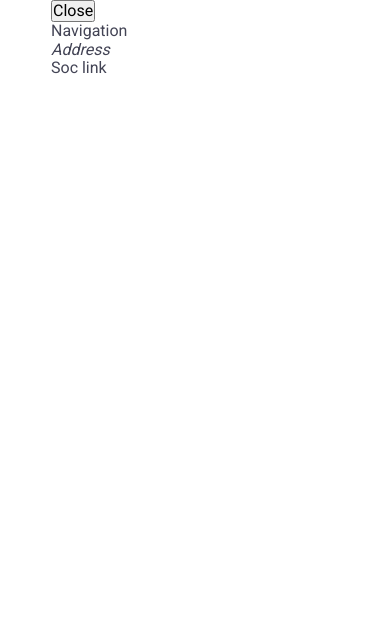
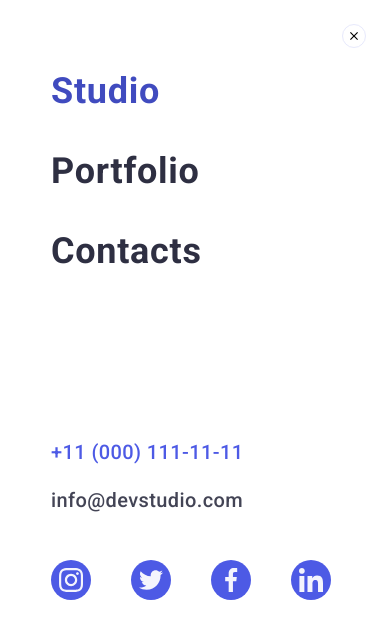
Before and after one commit to Vita2087/goit-markup-hw-06, a plain HTML site: page index.html in a window 390 px wide. Drawn offline with nearby package versions, Linux system fonts and the light colour scheme.

Commit message:
mobile menu

```diff
--- a/css/styles.css
+++ b/css/styles.css
@@ -221,11 +221,95 @@ textarea {
   visibility: hidden;
   pointer-events: none;
 
+  transition: opacity 250ms cubic-bezier(0.4, 0, 0.2, 1),
+    visibility 250ms cubic-bezier(0.4, 0, 0.2, 1);
+}
+.mobile-menu.is-open {
   opacity: 1;
   visibility: visible;
   pointer-events: auto;
-  transition: opacity 250ms cubic-bezier(0.4, 0, 0.2, 1),
-    visibility 250ms cubic-bezier(0.4, 0, 0.2, 1);
+}
+.mobile-menu-container {
+  padding: 72px 24px 40px 16px;
+}
+.mobile-menu-close {
+  position: absolute;
+  top: 24px;
+  right: 24px;
+  border-radius: 50%;
+  border: 1px solid #e7e9fc;
+  width: 24px;
+  height: 24px;
+  background-color: #fff;
+  display: flex;
+  align-items: center;
+  justify-content: center;
+  margin-bottom: 24px;
+  transition: background-color 250ms cubic-bezier(0.4, 0, 0.2, 1),
+    border 250ms cubic-bezier(0.4, 0, 0.2, 1);
+}
+.mobile-menu-close:hover,
+.mobile-menu-close:focus {
+  background-color: #404bbf;
+  border: none;
+}
+.mobile-menu-close:hover .cross,
+.mobile-menu-close:focus .cross {
+  fill: #fff;
+}
+.cross {
+  transition: fill 250ms cubic-bezier(0.4, 0, 0.2, 1);
+}
+.mob-menu-list {
+  display: flex;
+  flex-direction: column;
+  gap: 40px;
+  margin-bottom: 168px;
+}
+.mob-menu-link {
+  font-weight: 700;
+  font-size: 36px;
+  line-height: 1.11;
+  letter-spacing: 0.02em;
+  color: #2e2f42;
+}
+.nav-mob-menu-link {
+  color: #404bbf;
+}
+.mob-menu-address-list {
+  display: flex;
+  flex-direction: column;
+  gap: 24px;
+  margin-bottom: 48px;
+}
+.mob-menu-address-link {
+  font-weight: 500;
+  font-size: 20px;
+  line-height: 1.2;
+  letter-spacing: 0.02em;
+  color: #4d5ae5;
+  font-style: normal;
+}
+.mob-menu-address-link-color {
+  color: #434455;
+}
+.mob-menu-soc-list {
+  display: flex;
+  align-items: center;
+  justify-content: space-between;
+  padding-bottom: 40px;
+}
+.mob-menu-soc-link {
+  display: flex;
+  align-items: center;
+  justify-content: center;
+  width: 40px;
+  height: 40px;
+  border-radius: 50%;
+  background-color: #4d5ae5;
+}
+.mob-menu-soc-icon {
+  fill: #f4f4fd;
 }
 
 @media screen and (min-width: 768px) {
@@ -233,3 +317,4 @@ textarea {
     display: none;
   }
 }
+/* --------------------------------------------------SECTION 1 ---------------- */
--- a/index.html
+++ b/index.html
@@ -71,12 +71,73 @@
           </svg>
         </button>
       </div>
-      <div class="mobile-menu">
+
+      <div class="mobile-menu is-open">
         <div class="container mobile-menu-container">
-          <button class="mobile-menu-close" type="button">Close</button>
-          <nav>Navigation</nav>
-          <address>Address</address>
-          <div>Soc link</div>
+          <button class="mobile-menu-close" type="button">
+            <svg class="cross" width="8" height="8">
+              <use href="./images/icons.svg#icon-cross"></use>
+            </svg>
+          </button>
+
+          <nav class="nav-mob-menu">
+            <ul class="mob-menu-list">
+              <li>
+                <a class="mob-menu-link nav-mob-menu-link" href="">Studio</a>
+              </li>
+              <li><a class="mob-menu-link" href="">Portfolio</a></li>
+              <li><a class="mob-menu-link" href="">Contacts</a></li>
+            </ul>
+          </nav>
+
+          <address class="mob-menu-address">
+            <ul class="mob-menu-address-list">
+              <li class="mob-menu-address-item">
+                <a class="mob-menu-address-link" href="tel:+110001111111">
+                  +11 (000) 111-11-11
+                </a>
+              </li>
+              <li class="mob-menu-address-item">
+                <a
+                  class="mob-menu-address-link mob-menu-address-link-color"
+                  href="mailto:info@devstudio.com"
+                >
+                  info@devstudio.com
+                </a>
+              </li>
+            </ul>
+          </address>
+
+          <ul class="mob-menu-soc-list">
+            <li class="mob-menu-soc-item">
+              <a class="mob-menu-soc-link" href="">
+                <svg class="mob-menu-soc-icon" width="24" height="24">
+                  <use href="./images/icons.svg#icon-instagram"></use>
+                </svg>
+              </a>
+            </li>
+            <li class="mob-menu-soc-item">
+              <a class="mob-menu-soc-link" href="">
+                <svg class="mob-menu-soc-icon" width="24" height="24">
+                  <use href="./images/icons.svg#icon-twitter"></use>
+                </svg>
+              </a>
+            </li>
+            <li class="mob-menu-soc-item">
+              <a class="mob-menu-soc-link" href="">
+                <svg class="mob-menu-soc-icon" width="24" height="24">
+                  <use href="./images/icons.svg#icon-facebook"></use>
+                </svg>
+              </a>
+            </li>
+            <li class="mob-menu-soc-item">
+              <a class="mob-menu-soc-link" href="">
+                <svg class="mob-menu-soc-icon" width="24" height="24">
+                  <use href="./images/icons.svg#icon-linkedin"></use>
+                </svg>
+              </a>
+            </li>
+          </ul>
         </div>
       </div>
     </header>
```
